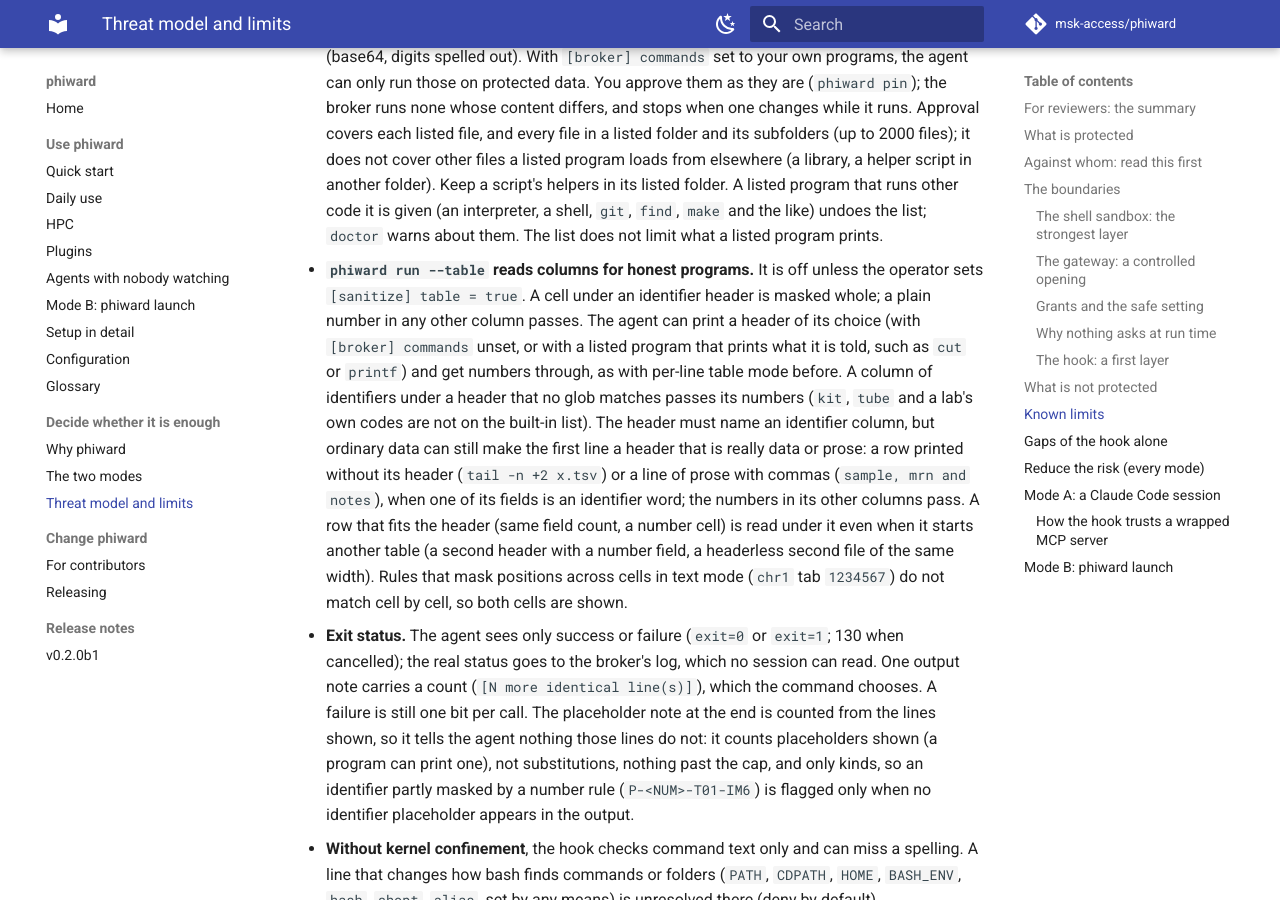
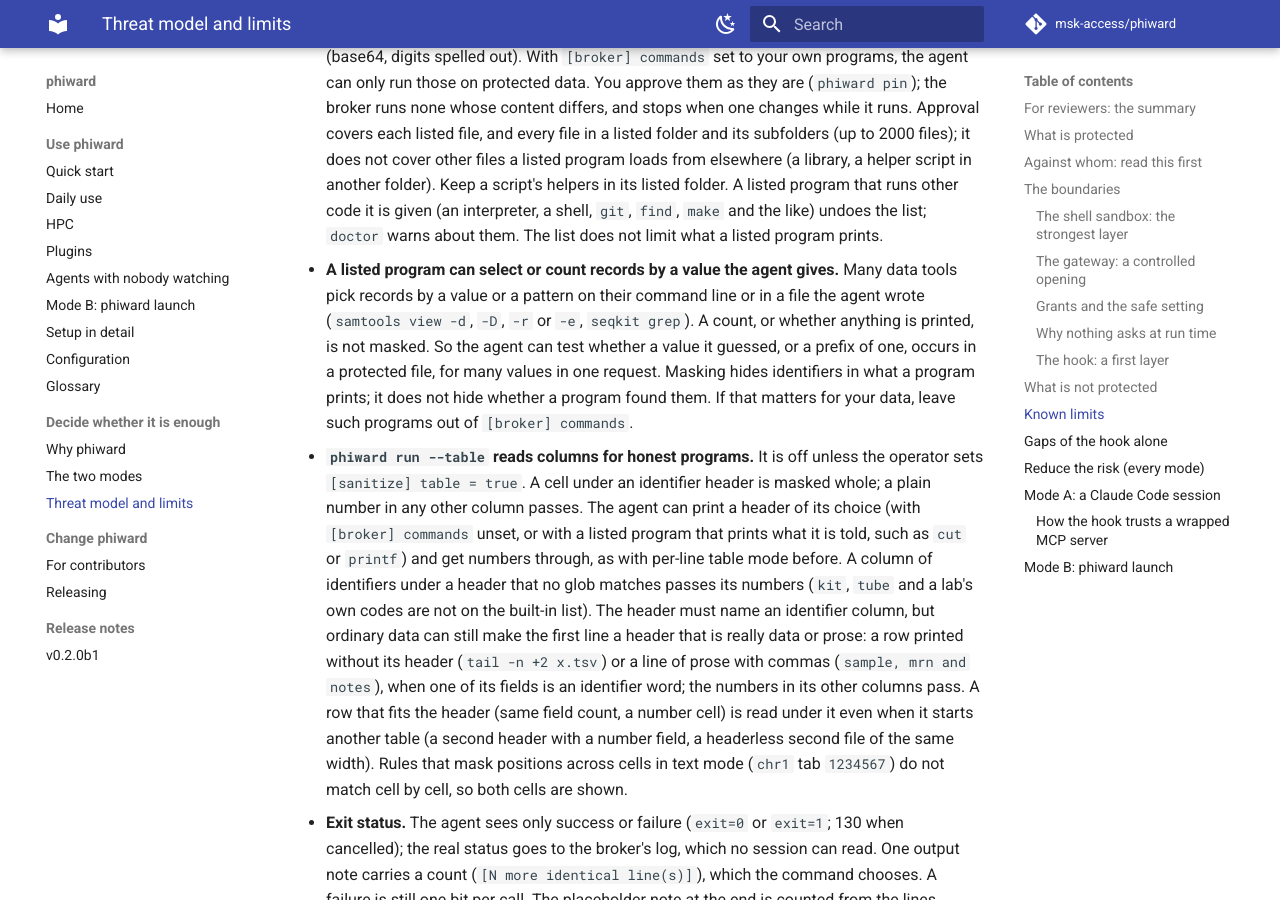
Before and after one commit to msk-access/phiward, an MkDocs documentation site: the page built from docs/threat-model.md, in a window 1280 px wide and 900 px high, scrolled down 16049 px. Built offline with MkDocs 1.6.1 and Material for MkDocs 9.7.7, drawn with Linux system fonts in a browser that asks for light colours; comment, search, counter and statistics services are not loaded; the version menu is left out.

Commit message:
docs: a listed program can count or select records by a value the agent gives
The threat model now says that tools in [broker] commands, such as samtools and seqkit, pick
records by a value or a pattern the agent supplies, and that a count, or whether anything is
printed, is not masked. The preset descriptions in configuration.md and config.py say which
presets can do this. No behaviour changes.

```diff
--- a/docs/threat-model.md
+++ b/docs/threat-model.md
@@ -576,6 +576,13 @@ refuses the call: phiward's hook entries set `onFailure: "block"`.
   helpers in its listed folder. A listed program that runs other code it is given (an interpreter, a
   shell, `git`, `find`, `make` and the like) undoes the list; `doctor` warns about them. The list
   does not limit what a listed program prints.
+- **A listed program can select or count records by a value the agent gives.** Many data tools
+  pick records by a value or a pattern on their command line or in a file the agent wrote
+  (`samtools view -d`, `-D`, `-r` or `-e`, `seqkit grep`). A count, or whether anything is
+  printed, is not masked. So the agent can test whether a value it guessed, or a prefix of one,
+  occurs in a protected file, for many values in one request. Masking hides identifiers in what
+  a program prints; it does not hide whether a program found them. If that matters for your
+  data, leave such programs out of `[broker] commands`.
 - **`phiward run --table` reads columns for honest programs.** It is off unless the operator sets
   `[sanitize] table = true`. A cell under an identifier header is masked whole; a plain number in
   any other column passes. The agent can print a header of its choice (with `[broker] commands`
```
Also changed, not shown: docs/configuration.md (+4 -2 lines), 1 other file.
